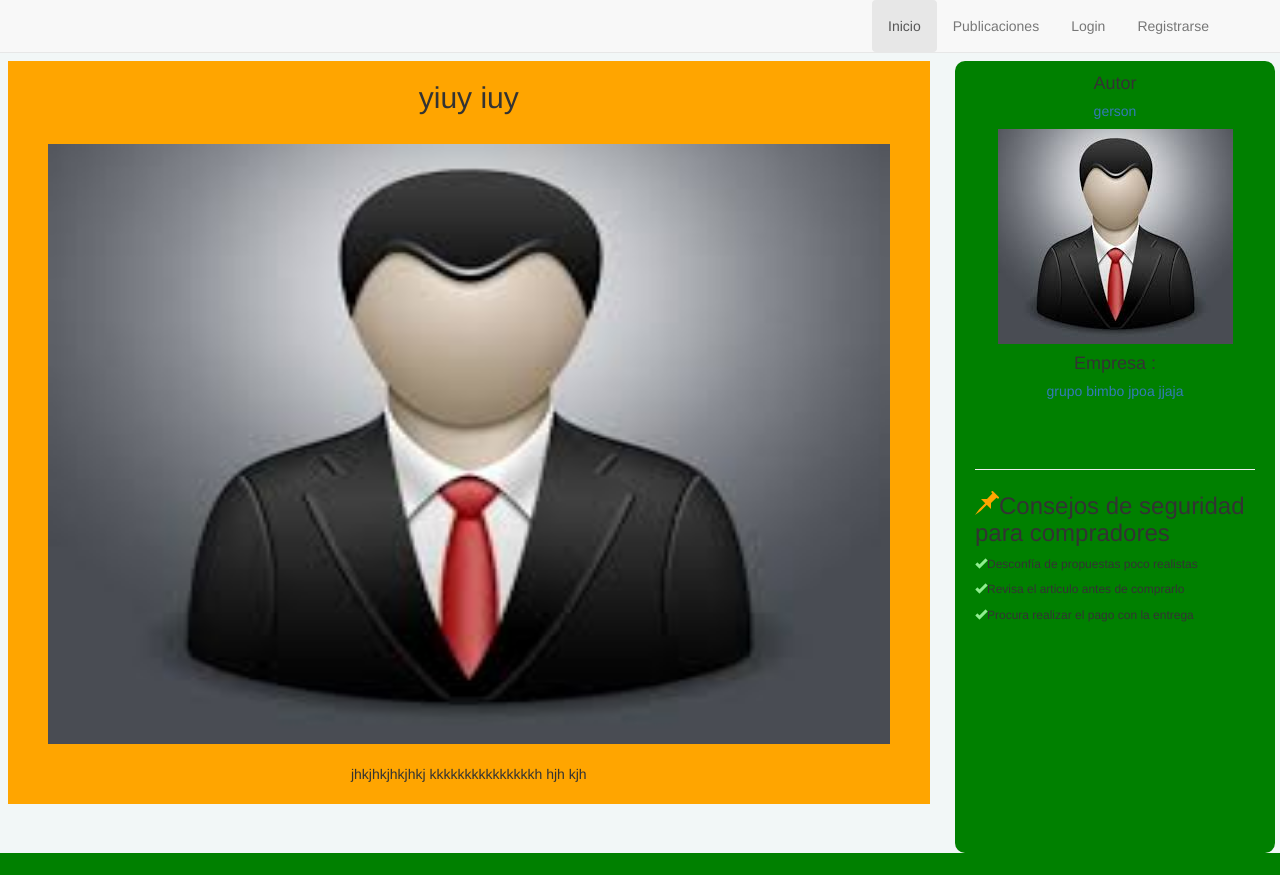
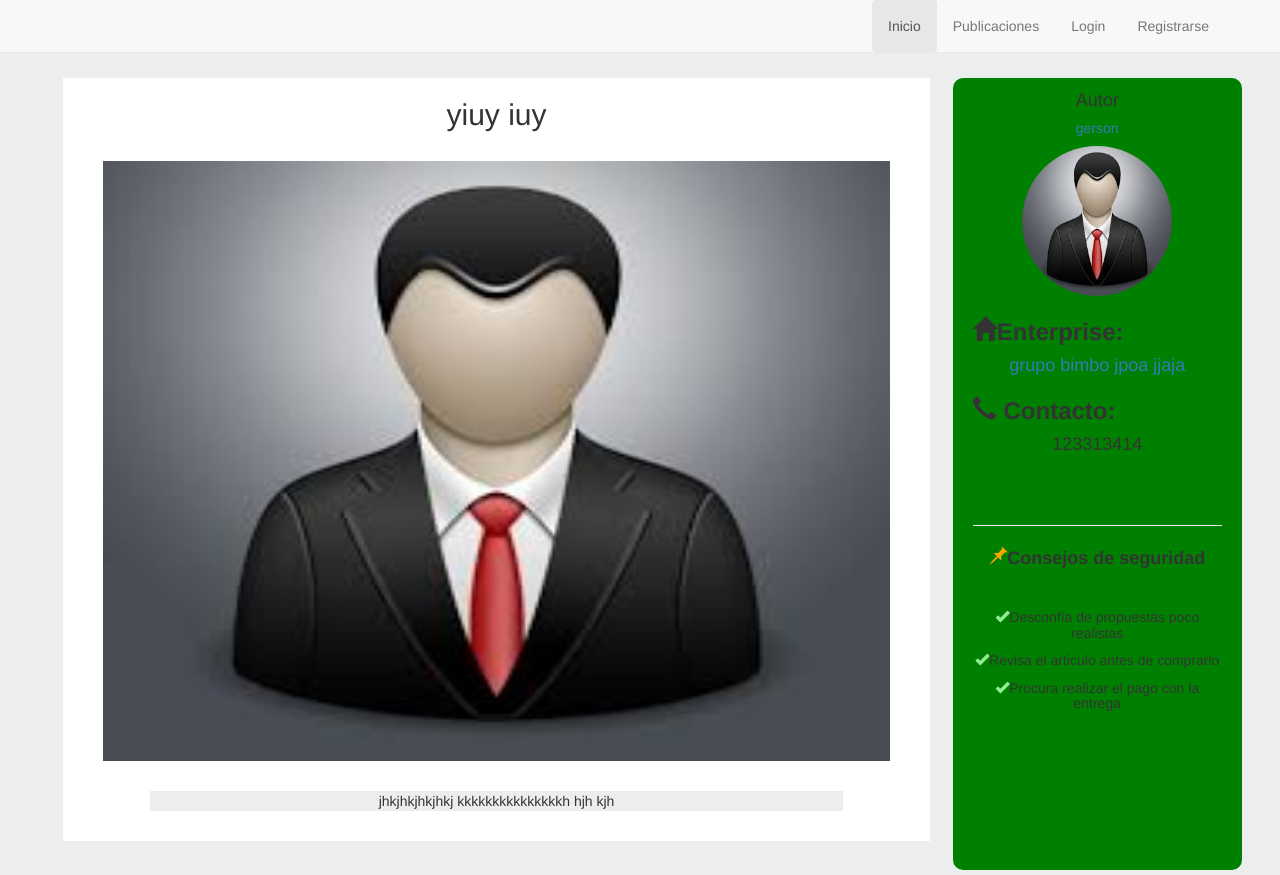
Before and after one commit to GersonRevatta/PyME, a Django app: a page that uses usuario/templates/base.html in a window 1280 px wide. Before the commit the page ends 853 px from the top, so only its background shows below. Run offline with Django 3.2, Linux system fonts and the light colour scheme; data comes from the database, SQL or seed files in the repository; both versions use the stored data as it was after the commit; some libraries are stand-ins or nearby versions.

Commit message:
css establecido

```diff
--- a/aviso/templates/ofertaDetalle.html
+++ b/aviso/templates/ofertaDetalle.html
@@ -8,9 +8,10 @@
 		padding: 0px;
 	}
 	.pulicacionDetalle{
-		margin: -12px 8px;
+		margin: 5px 15px;
 		display: inline-block;
-		background-color: orange;
+		margin-left: 25px;
+		background-color: white;
 		width: 72%
 
 
@@ -20,14 +21,16 @@
 		height: 99vh;
 		display: inline-block;
 		background-color: green;
-		width: 25%;
+		width: 24%;
 		float: right;
-		margin: -12px 5px;
+		margin: 5px 0px;
 		border-radius: 10px;
 		padding: 3px 20px;
 
 	}
 	.containerTotal{
+		margin:2px 3%;
+
 	}
 	.imagenProducto{
 		height: 600px;
@@ -35,8 +38,21 @@
 		padding: 0px 40px;
 
 	}
-	h5,h2 ,h4  ,.ConceptProducto	{
+	h5,h2 ,h4  	{
 		text-align: center;
+	}
+	.ConceptProducto{
+		margin: 10px 10%;
+		text-align: center;
+		background-color: #eceeee;
+	}
+	.profileImage{
+		border-radius: 50%;
+		height: 150px;
+		width: 150px;
+	}
+	.consejo{
+		margin-left: 0px;
 	}
 
 </style>
@@ -61,21 +77,24 @@
 	</a>
 	</h5>
 	<a href="">
-		<img src="{{ producto.user.profileimage.biography.url }}" class="featurette-image img-responsive center-block" data-src="holder.js/500x500/auto" alt="Generic placeholder image">
+		<img src="{{ producto.user.profileimage.biography.url }}" class="featurette-image img-responsive profileImage center-block" data-src="holder.js/500x500/auto" alt="Generic placeholder image">
 	</a>
-	<h4> Empresa : </h4>
-	<h5>
+	<h3 class="perfilNombre"> <span class="glyphicon glyphicon-home"> </span><b>Enterprise:</b></h3>
+	<h4>
 	<a href="{% url 'biografia' producto.user.slug %}">
 		{{ producto.user.companyname }}
 	</a>
-	</h5>
+	</h4>
+	<h3><span class="glyphicon glyphicon-earphone"></span> <b>Contacto:</b> </h3>
+	<h4>{{ producto.user.contact }}</h4>
 	<br>
 	<br>
 	<hr>
-	<h3><span class="glyphicon glyphicon-pushpin" style="color: orange;"></span>Consejos de seguridad para compradores</h3>
-	<h6><span class="glyphicon glyphicon-ok" style="color: lightgreen;"></span>Desconfía de propuestas poco realistas</h6>
-    <h6><span class="glyphicon glyphicon-ok" style="color: lightgreen;"></span>Revisa el articulo antes de comprarlo</h6>
-    <h6><span class="glyphicon glyphicon-ok" style="color: lightgreen;"></span>Procura realizar el pago con la entrega</h6>
+	<h4><span class="glyphicon glyphicon-pushpin" style="color: orange;"></span><b>Consejos de seguridad</b></h4>
+	<br>
+	<h5 class="consejo"><span class="glyphicon glyphicon-ok" style="color: lightgreen;"></span>Desconfía de propuestas poco realistas</h5>
+    <h5 class="consejo"><span class="glyphicon glyphicon-ok" style="color: lightgreen;"></span>Revisa el articulo antes de comprarlo</h5>
+    <h5 class="consejo"><span class="glyphicon glyphicon-ok" style="color: lightgreen;"></span>Procura realizar el pago con la entrega</h5>
 
 
 
--- a/usuario/templates/base.html
+++ b/usuario/templates/base.html
@@ -12,7 +12,7 @@
 <body>
 <style type="text/css">
   body{
-    background-color: #f2f7f7;
+    background-color: #eceeee;
 
   }
 
```
Also changed, not shown: aviso/templates/ofertas.html (+21 -14 lines), usuario/templates/biografia.html (+96 -100 lines), db.sqlite3, media/biografias/images_8d1vNcr.jpeg (added), media/post/images_Y68GBW1.jpeg (added), 1 other file.
